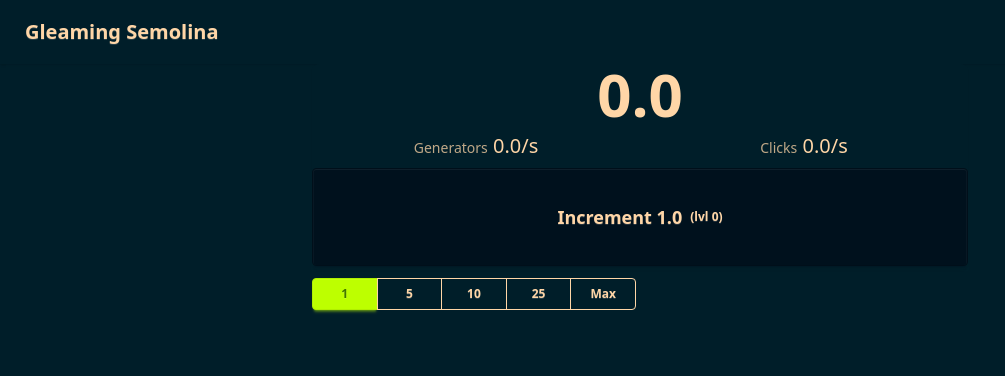
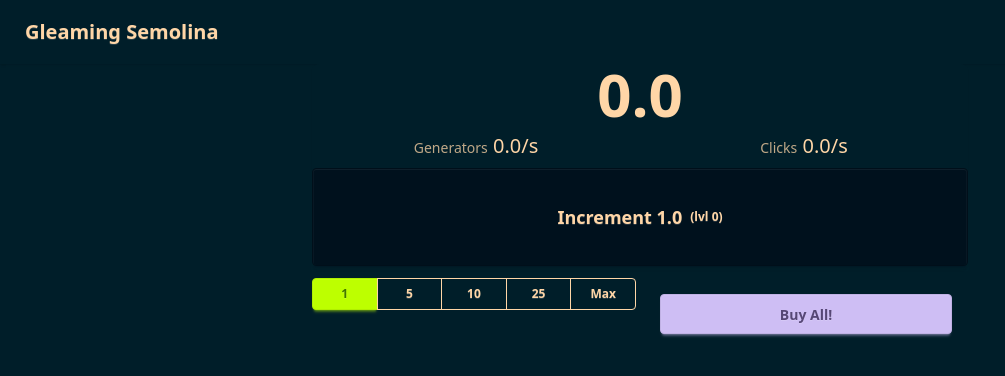
Before and after one commit to AdamLay/inc-clicker, a React (Vite) app: page / in a window 1280 px wide. Shown: the top 376 px of the page, without its empty margins (0-1005 px from the left). Built offline with nearby package versions, Linux system fonts and the light colour scheme.

Commit message:
Buy all button

```diff
--- /dev/null
+++ b/src/components/BuyAllUpgradesButton.tsx
@@ -0,0 +1,30 @@
+import { useShallow } from "zustand/react/shallow";
+import type { Upgrade } from "../data/upgrades";
+import { useStore } from "../store/store";
+import { sortBy } from "lodash";
+
+export default function BuyAllUpgradesButton({ available }: { available: Upgrade[] }) {
+  const [count, addUpgrade] = useStore(useShallow((state) => [state.count, state.addUpgrade]));
+
+  const handleClick = () => {
+    let amountRemaining = count;
+    const sortedAvailable = sortBy(available, "cost");
+    for (const upgrade of sortedAvailable) {
+      if (amountRemaining >= upgrade.cost) {
+        addUpgrade(upgrade.name, upgrade.cost);
+        amountRemaining -= upgrade.cost;
+        console.log(`Bought upgrade: ${upgrade.name}, remaining count: ${amountRemaining}`);
+      } else {
+        break;
+      }
+    }
+  };
+
+  return (
+    <div className="p-4">
+      <button className="btn btn-secondary w-full" onClick={handleClick}>
+        Buy All!
+      </button>
+    </div>
+  );
+}
--- a/src/components/Upgrades.tsx
+++ b/src/components/Upgrades.tsx
@@ -3,6 +3,7 @@ import { upgrades } from "../data/upgrades";
 import { useStore } from "../store/store";
 import UpgradeListItem from "./UpgradeListItem";
 import { orderBy } from "lodash";
+import BuyAllUpgradesButton from "./BuyAllUpgradesButton";
 
 export default function Upgrades() {
   const myUpgrades = useStore(useShallow((state) => state.upgrades));
@@ -12,6 +13,7 @@ export default function Upgrades() {
 
   return (
     <div>
+      <BuyAllUpgradesButton available={available} />
       <ul className="list bg-base-100 rounded-box shadow-md">
         {orderBy(available, "cost").map((upgrade) => (
           <UpgradeListItem key={upgrade.name} name={upgrade.name} />
```
